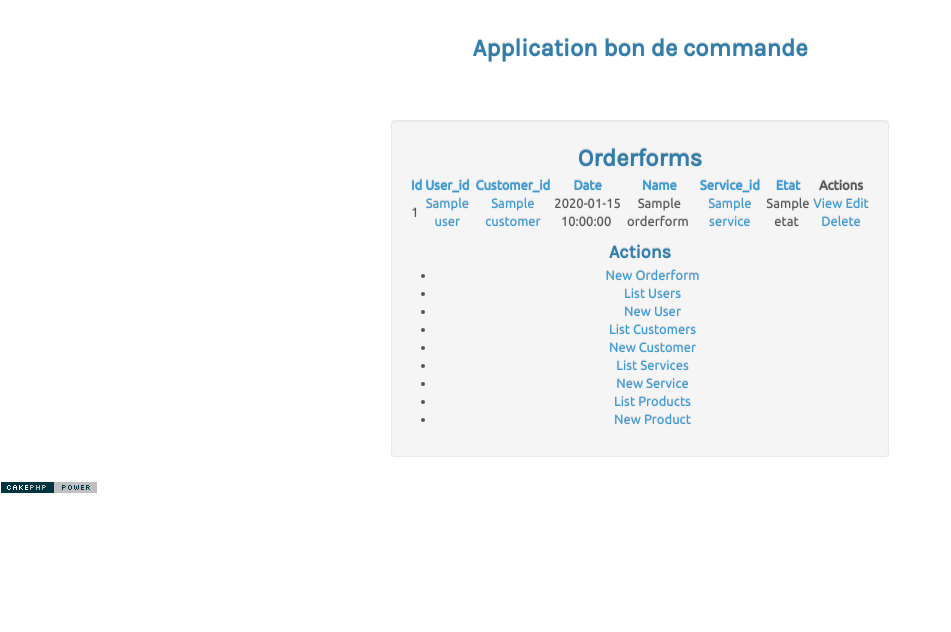
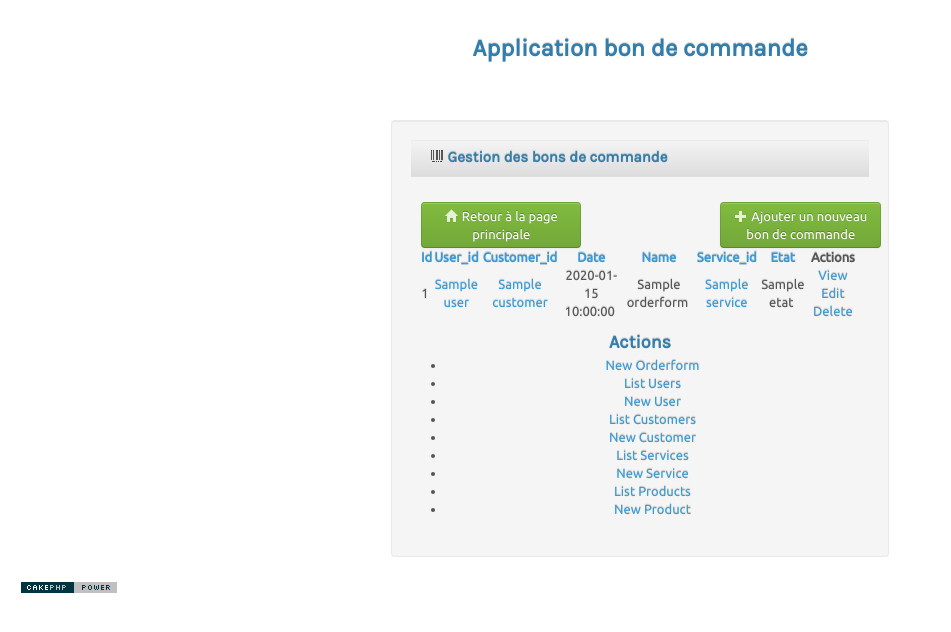
Before and after one commit to leknoppix/bondecommande, a CakePHP app: the page made by app/View/Orderforms/index.ctp in a window 1280 px wide. Shown: the top 632 px of the page, without its empty margins (0-951 px from the left). Run offline with PHP 8.4 and a stand-in for CakePHP, Linux system fonts and the light colour scheme; the template is opened without the code that fills it: most values are stand-ins (such as "Sample title", 1, 10 or a date in 2020); data that the repository does not hold is empty; some libraries are stand-ins or nearby versions; some web fonts are replaced.

Commit message:
Début de la partie bon de commande

```diff
--- a/app/View/Layouts/admin.ctp
+++ b/app/View/Layouts/admin.ctp
@@ -74,7 +74,7 @@ $cakeDescription = __d('cake_dev', 'CakePHP: the rapid development php framework
 					<ul class="nav nav-tabs nav-stacked main-menu">
 						<li class="nav-header hidden-tablet">MENU</li>
 						<li>
-							<a class="ajax-link" href="index.html"><i class="icon-barcode"></i><span class="hidden-tablet"> Gestion des bons de commande</span></a>
+							<?php echo $this->Html->link('<i class="icon-barcode"></i>&nbsp;<span class="hidden-tablet">Gestion des bons de commande</span>',array('controller'=>'orderforms','action'=>'index'),array('escape'=>false,'class'=>'ajax-link')); ?>
 						</li>
 						<li>
 							<?php echo $this->Html->link('<i class="icon-user"></i>&nbsp;<span class="hidden-tablet">Gestion des membres</span>',array('controller'=>'users','action'=>'index'),array('escape'=>false,'class'=>'ajax-link')); ?>
--- a/app/View/Orderforms/index.ctp
+++ b/app/View/Orderforms/index.ctp
@@ -1,5 +1,19 @@
+<?php echo $this->Html->addCrumb(__('Gestion des bons de commande'), array('controller'=>'services','action'=>'index')); ?>
+<div class="box-header well" data-original-title>
+	<h2><i class="icon-barcode"></i> <?php echo __('Gestion des bons de commande'); ?></h2>
+</div>
+<div class="box-content">
+<div class="span4">
+<?php echo $this->Html->link('<i class="icon-home icon-white"></i> '.__('Retour à la page principale'), '/',array('escape'=>false,'class'=>"btn btn-success")); ?>
+</div>
+<div class="span4"></div>
+<div class="span4">
+<?php echo $this->Html->link('<i class="icon-plus icon-white"></i> '.__('Ajouter un nouveau bon de commande'), array('action' => 'add'),array('escape'=>false,'class'=>"btn btn-success")); ?>
+</div>
+<hr/>
+
+
 <div class="orderforms index">
-	<h2><?php echo __('Orderforms'); ?></h2>
 	<table cellpadding="0" cellspacing="0">
 	<tr>
 			<th><?php echo $this->Paginator->sort('id'); ?></th>
```
